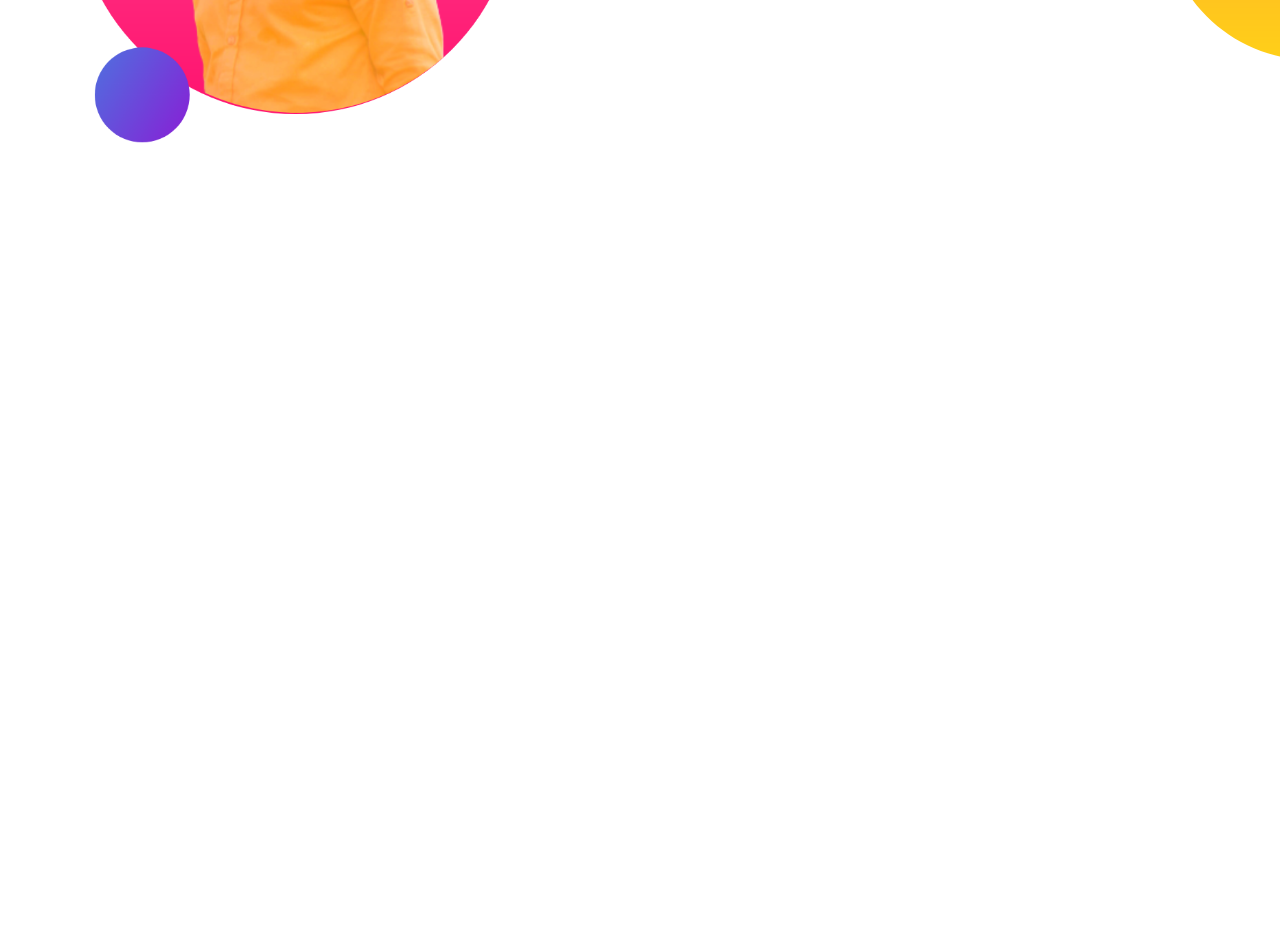
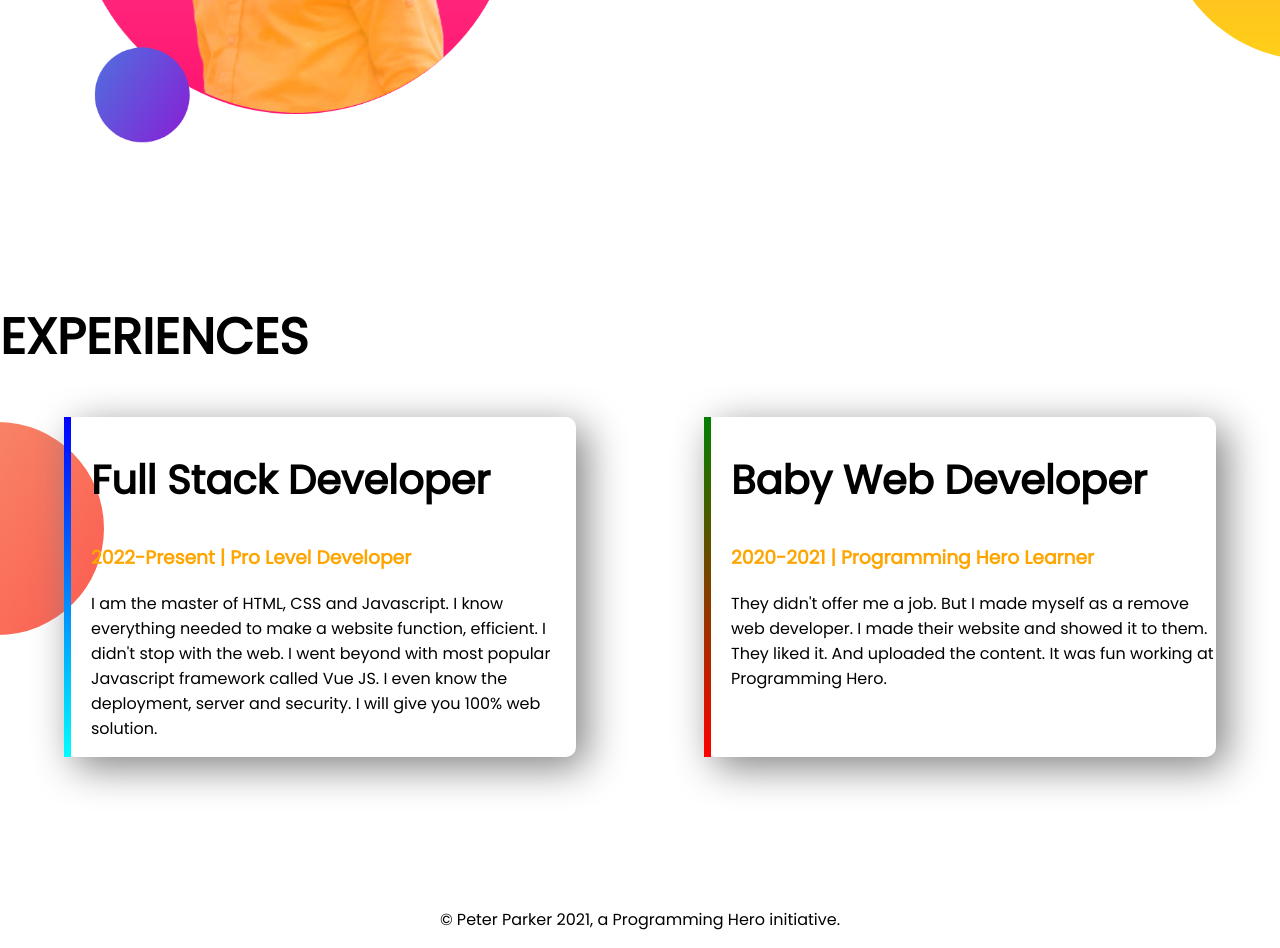
Before and after one commit to Sazzads/developer-portfolio, a plain HTML site: page index.html in a window 1280 px wide. Shown: the part 958-1906 px from the top of the page. Before the commit the page ends 1258 px from the top, so only its background shows below. Drawn offline with Linux system fonts and the light colour scheme.

Commit message:
footer experience

```diff
--- a/index.html
+++ b/index.html
@@ -12,7 +12,7 @@
     <link rel="stylesheet" href="style.css">
 </head>
 
-<section class="top-banner">
+<section class="top-banner flexible-container">
 
     <body>
         <div class="half-width">
@@ -30,7 +30,7 @@
         </div>
 </section>
 
-<section class="dream-big">
+<section class="dream-big flexible-container">
     <div class="half-width">
         <img src="images/sazzad.png" alt="">
     </div>
@@ -49,6 +49,35 @@
     </div>
 
 </section>
+
+<section class="experience-area">
+    <h1>EXPERIENCES</h1>
+    <div class="flexible-container">
+
+        <div id="web-developer-experience" class="experience-item">
+            <h2>Full Stack Developer</h2>
+            <h3 class="orange-color">2022-Present | Pro Level Developer</h3>
+            <p>I am the master of HTML, CSS and Javascript. I know everything needed to make a website function,
+                efficient.
+                I didn't stop with the web. I went beyond with most popular Javascript framework called Vue JS. I even
+                know
+                the deployment, server and security. I will give you 100% web solution.</p>
+        </div>
+
+        <div id="full-stack-experience" class="experience-item">
+            <h2>Baby Web Developer</h2>
+            <h3 class="orange-color">2020-2021 | Programming Hero Learner</h3>
+            <p>They didn't offer me a job. But I made myself as a remove web developer. I made their website and showed
+                it
+                to them. They liked it. And uploaded the content. It was fun working at Programming Hero.</p>
+        </div>
+
+    </div>
+
+</section>
+<footer>
+    <p>© Peter Parker 2021, a Programming Hero initiative.</p>
+</footer>
 </body>
 
 </html>
--- a/style.css
+++ b/style.css
@@ -6,10 +6,13 @@
 h1{
     font-size: 50px;
 }
+h2{
+    font-size: 40px;
+}
 .orange-color{
     color: orange;
 }
-section{
+.flexible-container{
     display: flex;
     margin-bottom: 150px;
 }
@@ -38,3 +41,32 @@
     background-repeat: no-repeat;
     background-position: right;
 }
+.experience-item{
+    width: 40%;
+    margin-left: 5%;
+    margin-right: 5%;
+    padding-left: 20px;
+    border-radius: 10px;
+    box-shadow: 10px 10px 40px grey;
+
+}
+.experience-area{
+    background-image: url(images/exp-bg.png);
+    background-repeat: no-repeat;
+    background-position: left;
+}
+#web-developer-experience{
+    border-left: 7px solid;
+    border-image:linear-gradient(blue, cyan) ;
+    border-image-slice: 1;
+
+}
+#full-stack-experience{
+    border-left: 7px solid;
+    border-image:linear-gradient(green, red) ;
+    border-image-slice: 1;
+}
+footer p{
+    text-align: center;
+    font-weight: 100;
+}
```
Also changed, not shown: showOff/pic1.jpeg (deleted), showOff/pic8.jpeg (deleted), showOff/pic9.jpeg (deleted), 6 other files.
